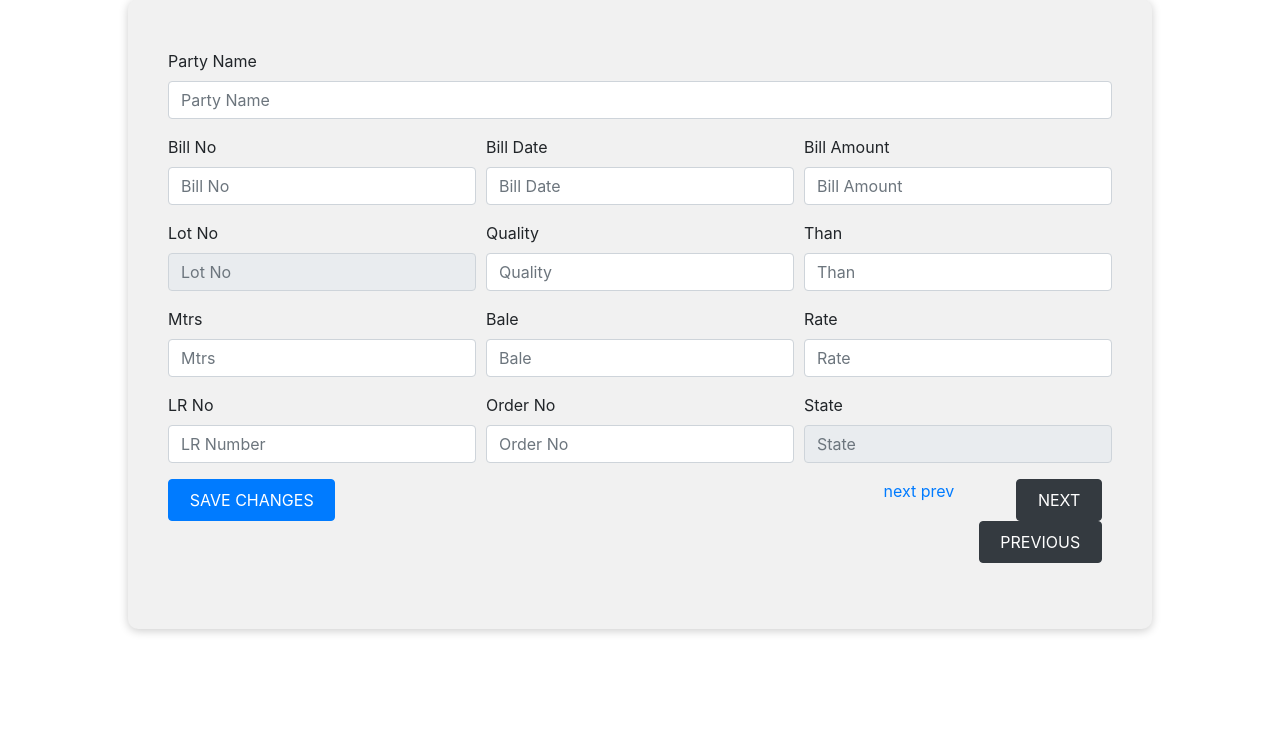
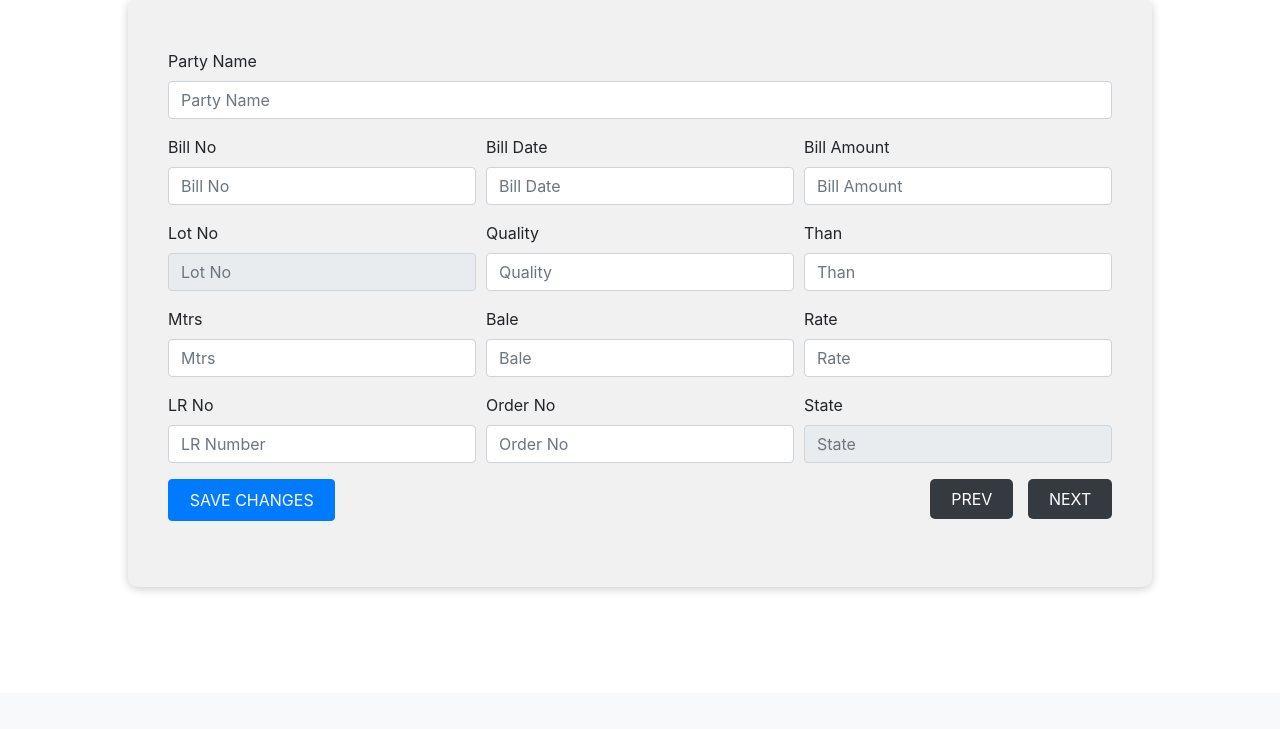
Before and after one commit to apatawari/InventoryManagement, a Django app: template inventoryManagement/templates/record.html in a window 1280 px wide. Shown: the part 107-836 px from the top of the page. After the commit the page ends 698 px from the top, so only its background shows below. Run offline with Django 3.2, Linux system fonts and the light colour scheme; the template is opened without the code that fills it, so the values that code supplies are empty; some libraries are stand-ins or nearby versions.

Commit message:
Ui Changes

```diff
--- a/inventoryManagement/inventoryapp/views.py
+++ b/inventoryManagement/inventoryapp/views.py
@@ -75,7 +75,7 @@ def showIntransit(request):
     records_filter = RecordFilter(request.GET,queryset=records_list)
     # return render(request,'intransit.html',{'records':records_filter})
 
-    paginator = Paginator(records_filter.qs,5)
+    paginator = Paginator(records_filter.qs,20)
     page = request.GET.get('page')
     records = paginator.get_page(page)
 
--- a/inventoryManagement/static/css/style.css
+++ b/inventoryManagement/static/css/style.css
@@ -18,6 +18,7 @@ input[type="number"] {
   -moz-appearance: textfield;
 }
 
+/* Navbar */
 .navbar ul li a {
   font-size: 1rem;
   display: inline-block;
@@ -37,6 +38,7 @@ input[type="number"] {
   transition: all 0.25s ease-out 0s;
 }
 
+/* Index */
 .upload-file {
   width: 360px;
   background: #f1f1f1;
@@ -70,6 +72,7 @@ input[type="number"] {
   transition: all 0.3s ease 0s;
 }
 
+/* View Data */
 .view-file {
   width: 80%;
   background: #f1f1f1;
@@ -140,3 +143,29 @@ input[type="number"] {
   width: 80%;
   margin: 10px auto;
 }
+
+.anchor-button {
+  font-size: 1rem;
+  display: inline-block;
+  text-transform: uppercase;
+  overflow: hidden;
+  padding: 0.5rem 1.3rem;
+  transition: all 0.25s ease-out 0s;
+  color: #fff;
+  border-radius: 5px;
+  background-color: #343a40;
+  border-color: #343a40;
+  text-decoration: none;
+}
+
+.space {
+  margin-right: 15px;
+}
+
+.anchor-button:hover {
+  color: #fff;
+  background-color: #23272b;
+  border-color: #1d2124;
+  text-decoration: none;
+  cursor: pointer;
+}
--- a/inventoryManagement/templates/record.html
+++ b/inventoryManagement/templates/record.html
@@ -113,10 +113,8 @@
                 <button type="submit" class="btn btn-primary button">Save Changes</button>
             </div>
             <div class="form-group col-md-3 next-previous">
-                <button type="button" class="btn btn-dark button float-right" >Next</button>
-                <button type="button" class="btn btn-dark button float-right" >Previous</button>
-                <a href="{% url 'nextRec' record.id %}">next</a>
-                <a href="{% url 'prevRec' record.id %}">prev</a>
+                <a class ="anchor-button float-right" href="{% url 'nextRec' record.id %}">Next</a>
+                <a class ="anchor-button float-right space" href="{% url 'prevRec' record.id %}">Prev</a>
             </div>
         </div>
       </form>
```
Also changed, not shown: inventoryManagement/templates/intransit.html (+5 -3 lines).
